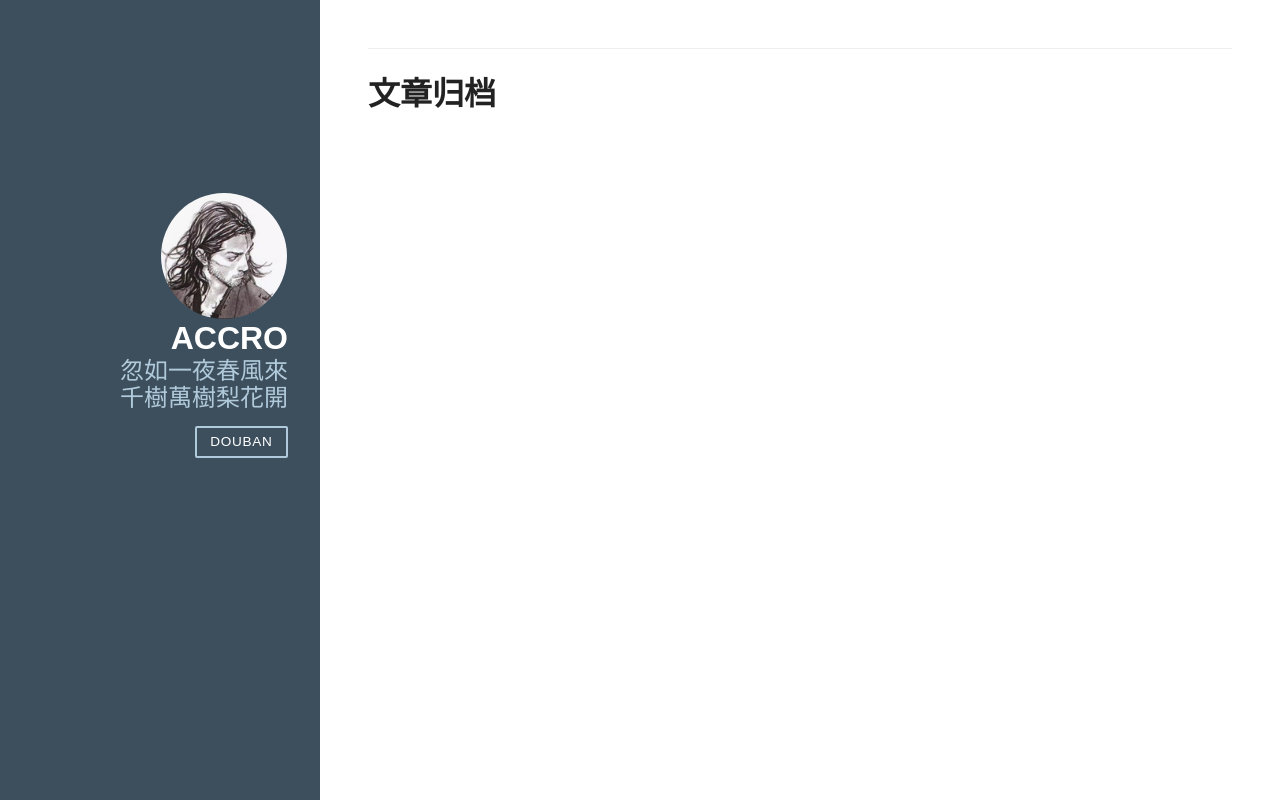
After one commit to accro-zeng/django-blog, a Django app: page /archives in a window 1280 px wide. The commit adds this page. Run offline with Django 3.2, Linux system fonts and the light colour scheme; data that the repository does not hold is empty; some libraries are stand-ins or nearby versions.

Commit message:
add archives page

```diff
--- a/posts/models.py
+++ b/posts/models.py
@@ -21,7 +21,7 @@ class Post(models.Model):
     def __str__(self):
         return self.title
 
-    def abs_url(self):
+    def get_absolute_url(self):
         return reverse(
             'posts:detail', kwargs={
                 'id': self.id
--- /dev/null
+++ b/posts/templates/archives.html
@@ -0,0 +1,28 @@
+{% extends 'base.html' %} {% block body %}
+
+<div class="content pure-u-1 pure-u-md-3-4">
+    <div>
+        <div class="posts">
+            <section class="post">
+                <header class="post-header">
+                    <hr>
+                    <a href="{{ post.get_absolute_url }}">
+                        <h2 class="post-title">文章归档</h2>
+                    </a>
+                </header>
+                <div class="post-description">
+                    {% regroup post_list by created_time.year as posts %} {% for post in posts %}
+                    <ul>
+                        <h3 style="font:bold;">{{ post.grouper }} 年</h3>{% for p in post.list %}
+                        <li>
+                            <a href="{{ p.get_absolute_url }}">{{ p.title }}</a>
+                        </li>
+                        {% endfor %}
+                    </ul>
+                    {% endfor %}
+                </div>
+            </section>
+        </div>
+    </div>
+</div>
+{% endblock body %}
--- a/posts/templates/detail.html
+++ b/posts/templates/detail.html
@@ -26,6 +26,6 @@
                 </div>
             </section>
         </div>
-        {% endblock body %}
     </div>
 </div>
+{% endblock body %}
--- a/posts/templates/index.html
+++ b/posts/templates/index.html
@@ -7,7 +7,7 @@
             <section class="post">
                 <header class="post-header">
                     <hr>
-                    <a href="{{ post.abs_url }}">
+                    <a href="{{ post.get_absolute_url }}">
                         <h2 class="post-title">{{ post.title }}</h2>
                     </a>
 
--- a/posts/urls.py
+++ b/posts/urls.py
@@ -6,4 +6,5 @@ app_name = 'posts'
 urlpatterns = [
     path('', views.index, name='index'),
     path('post/<int:id>/', views.detail, name='detail'),
+    path('archives', views.archives, name='archives')
 ]
--- a/posts/views.py
+++ b/posts/views.py
@@ -3,10 +3,11 @@ from .models import Post
 import markdown
 from django.core.paginator import Paginator, EmptyPage, PageNotAnInteger
 from django.views.decorators.cache import cache_page
+
 # Create your views here.
 
 
-@cache_page(60 * 60)
+@cache_page(60 * 15)
 def index(request):
     allpost = Post.objects.all().order_by('-created_time')
     for post in allpost:
@@ -28,7 +29,7 @@ def index(request):
     return render(request, 'index.html', context={'post_list': post_list})
 
 
-@cache_page(60 * 60)
+@cache_page(60 * 15)
 def detail(request, id):
     post = get_object_or_404(Post, id=id)
     post.content = markdown.markdown(
@@ -39,3 +40,9 @@ def detail(request, id):
             'markdown.extensions.toc',
         ])
     return render(request, 'detail.html', context={'post': post})
+
+
+@cache_page(60 * 15)
+def archives(request):
+    post_list = Post.objects.all().order_by('-created_time')
+    return render(request, 'archives.html', context={'post_list': post_list})
```
